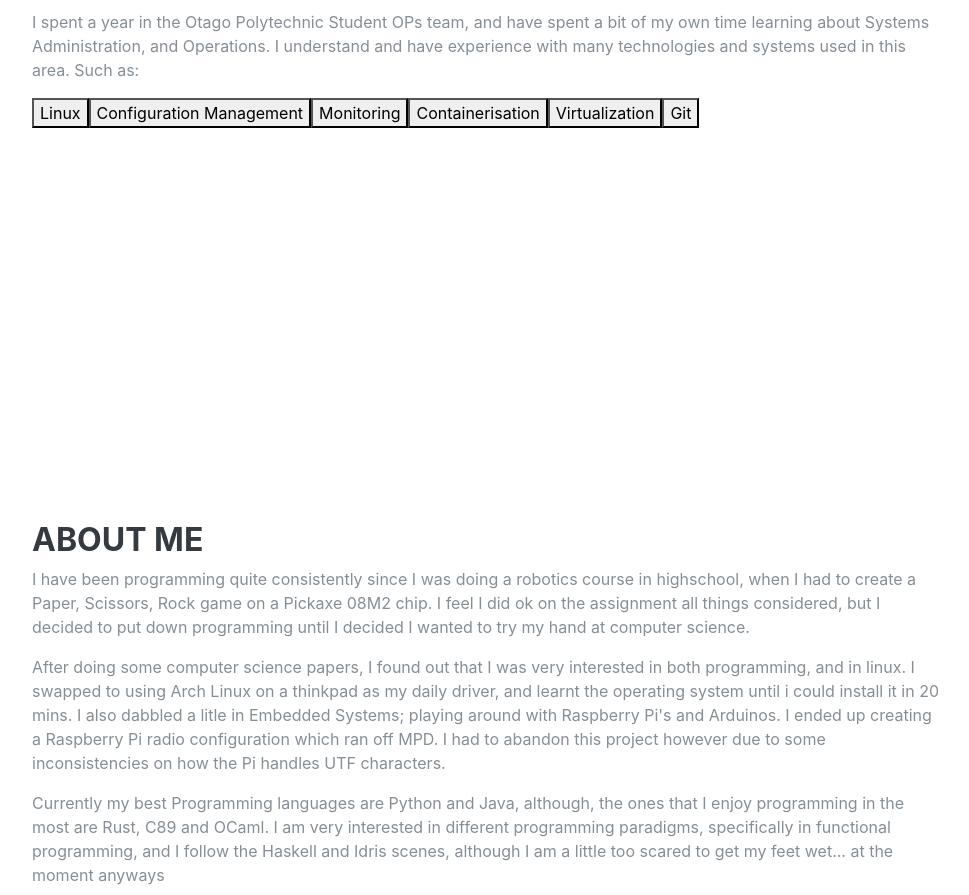
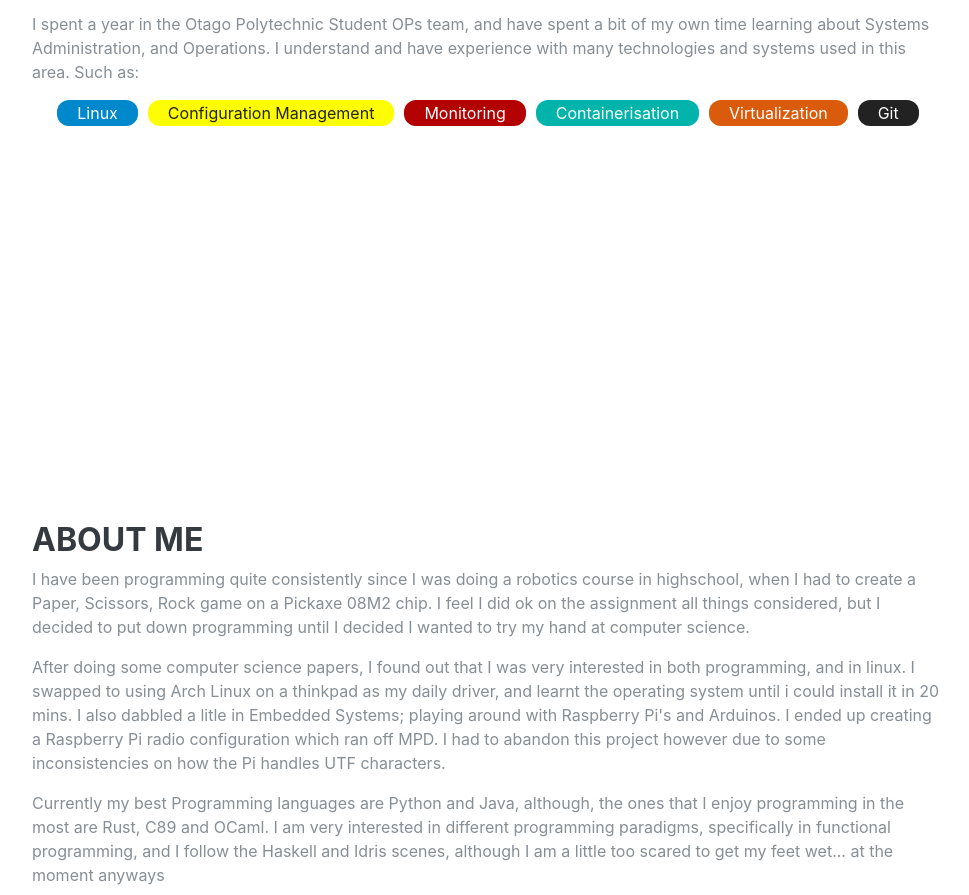
Before and after one commit to lunarised/vue-portfolio, a Vue app: page / in a window 1280 px wide. Shown: the part 1244-2139 px from the top of the page, without its empty margins (288-1257 px from the left). Built offline with nearby package versions, Linux system fonts and the light colour scheme; what vue-js-modal, vue-scrollactive would draw is missing.

Commit message:
Happy With Current State

```diff
--- a/src/pages/TechnicalProficiencies.vue
+++ b/src/pages/TechnicalProficiencies.vue
@@ -22,6 +22,7 @@
           @click="showModal(oper.name, oper.text)"
           v-for="oper in operations"
           :key="{oper}"
+           :style="{color:oper.color, backgroundColor:oper.bg}"
         >{{oper.name}}</button>
         </div>
     </div>
@@ -138,14 +139,20 @@ export default {
       easier than on Windows. I currently use a mix of Arch Linux, and Debian for my projects \
       however, I am comfortable with Ubuntu also as I have spent years adding foreign ppa's \
       for various things. <a href=https://github.com/lunarised/dotfiles target= _blank>You can find many of my dot files and configuration files on my \
-      github. </a>"},
+      github. </a>",
+      color: "#ffffff",
+      bg: "#0088cc"
+      },
       {name: "Configuration Management", text:
       "I have in the past, used some configuration management tools, and used them to have \
       multiple machines running the same version of specific software. For this task, I used \
       both Chef and Puppet, although I preferred puppet as it made far more sense to me in \
       regards of its grouping scheme. I have also dabbled a little into Nix, which is a \
       functional programming based tool that deals with configuation management, and is the \
-      core technology behind a linux distribution called NixOS"},
+      core technology behind a linux distribution called NixOS",
+      color: "#222222",
+      bg: "#FEFE00",
+      },
       {name: "Monitoring", text:
       "For server monitoring, I have both used homemade tools, and effective tools. I designed \
       some software that would send diagnostics to a Raspberry Pi, which would then send me a \
@@ -153,20 +160,35 @@ export default {
       this was several years ago, and didn't work when I expected it to, I looked into other \
       monitoring software, At this time, I was introduced to Nagios in my Systems Administration \
       class. I liked the sheer simplicity of Nagios, and have been using it since. I also did \
-      some configuration management as part of my Student Ops role with Nagios."},
-      {name: "Containerisation", text: "Docker"},
+      some configuration management as part of my Student Ops role with Nagios.",
+      bg: "#b30000",
+      color: "#ffffff"},
+      {name: "Containerisation", text:
+      "While I have dabbled in docker a fair bit in my degree, Maintaining containers, \
+      fixing errors for other people and even creating some containers myself, There is \
+      still much for me to learn in regard to Docker, Such as Docker-Compose, Docker Swarm \
+      and Kubernetes. I intend to improve my skills with Docker over the coming months as \
+      I really enjoy the idea of containerisation",
+      color:"#ffffff",
+      bg: "#00B4AB"
+      },
       {name: "Virtualization", text:
       "As a member of the Student Ops group, I utilised VMWare to provide virtual machines \
       to the other project groups. I have also used virtualization in my own time, such as \
       using dyanamic malware analysis tools such as Cuckoo, which require a very specific \
-      virtual machine setup."},
+      virtual machine setup.",
+      color: "#ffffff",
+      bg: "#DA5B0B"
+      },
       {name: "Git", text:
       "I have used a large amount of git, from using it as a developer by utilizing CI/CD and \
       pull requests to make my development more agile, to maintaining it for all IT students at \
       Otago Polytechnic. While the user side of git is mostly the same regardless of what \
       provider you are using, I have worked with the greater git ecosystems in Github, Gitlab, \
       and Gitea. I'm constantly looking for new and interesting ways to utilize git to help me \
-      with my projects."}
+      with my projects.",
+      color: "#ffffff",
+      bg: "#222222"}
 
     ]
   }),
@@ -211,4 +233,34 @@ li {
   padding-right:20px;
 
 }
+
+
+
+
+
+
+
+
+
+
+#opList{
+  text-align: center;
+  align-content: justify;
+
+}
+#opList button:first-child{
+  margin-left: 0px;
+}
+#opList button{
+
+
+  margin-right: auto;
+  margin-left: 10px;
+  border: 0;
+  border-radius: 12px;
+  width: auto;
+  padding-left:20px;
+  padding-right:20px;
+
+}
 </style>
```
